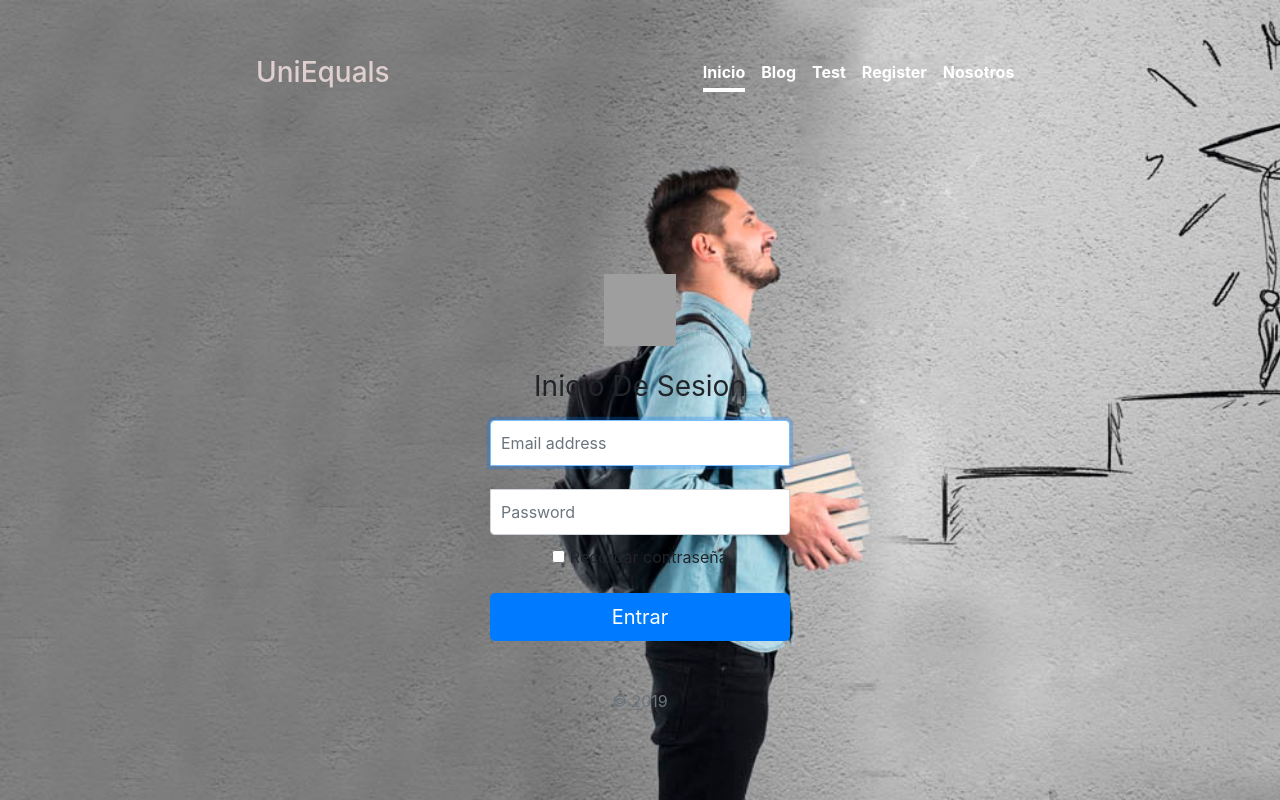
After one commit to Ricardo3007/UniEquals, a CodeIgniter app: page /UniEquals/Login in a window 1280 px wide. The commit adds this page. Run offline with CodeIgniter, Linux system fonts and the light colour scheme; grey boxes are pictures that could not be loaded.

Commit message:
se agrego la vista del login

```diff
--- /dev/null
+++ b/application/controllers/Login.php
@@ -0,0 +1,25 @@
+<?php
+defined('BASEPATH') OR exit('No direct script access allowed');
+
+class Login extends CI_Controller {
+
+	/**
+	 * Index Page for this controller.
+	 *
+	 * Maps to the following URL
+	 * 		http://example.com/index.php/welcome
+	 *	- or -
+	 * 		http://example.com/index.php/welcome/index
+	 *	- or -
+	 * Since this controller is set as the default controller in
+	 * config/routes.php, it's displayed at http://example.com/
+	 *
+	 * So any other public methods not prefixed with an underscore will
+	 * map to /index.php/welcome/<method_name>
+	 * @see https://codeigniter.com/user_guide/general/urls.html
+	 */
+	public function index()
+	{
+		$this->load->view('login/login');
+	}
+}
--- /dev/null
+++ b/application/views/login/login.php
@@ -0,0 +1,57 @@
+<!DOCTYPE html>
+<html lang="en">
+	<head>
+		<meta charset="UTF-8">
+		<meta name="viewport" content="width=device-width, initial-scale=1.0">
+		<meta http-equiv="X-UA-Compatible" content="ie=edge">
+		<!-- Bootstrap Core CSS -->
+		<link rel="stylesheet" href="<?php echo base_url('/assets/css/bootstrap.css');?>">
+		<link rel="stylesheet" href="<?php echo base_url('/assets/css/bootstrap.min.css');?>">
+		<!-- Custom CSS -->
+		<link rel="stylesheet" href="<?php echo base_url('/assets/css/estilos.css');?>">
+		<!-- Cover CSS -->
+    <link rel="stylesheet" href="<?php echo base_url('/assets/css/login.css');?>">
+
+
+    	<title>UniEquals</title>
+        <!-- Custom styles for this template -->
+        <link rel="stylesheet" href="">
+  </head>
+  <body class="text-center">
+  <div class="cover-container d-flex w-100 h-100 p-3 mx-auto flex-column">
+  <header class="masthead mb-auto">
+			<div class="inner">
+				<!-- <h3><a class="masthead-brand" href="#"><img src="" alt="logo "></a></h1> -->
+				<h3 class="masthead-brand">UniEquals</h3>
+
+				<nav class="nav nav-masthead justify-content-center">
+					<a class="nav-link active" href="<?php echo base_url('/Home');?>">Inicio</a>
+					<a class="nav-link" href="#">Blog</a>
+					<a class="nav-link" href="#">Test</a>
+					<a class="nav-link" href="#">Register</a>
+					<a class="nav-link" href="#">Nosotros</a>
+
+				</nav>
+			</div>
+    </header>
+    <main role="main" class="inner cover">
+    <form class="form-signin">
+  <img class="mb-4" src="/docs/4.3/assets/brand/bootstrap-solid.svg" alt="" width="72" height="72">
+  <h1 class="h3 mb-3 font-weight-normal">Inicio De Sesion</h1>
+  <label for="inputEmail" class="sr-only">Email </label>
+  <input type="email" id="inputEmail" class="form-control" placeholder="Email address" required autofocus>
+  <label for="inputPassword" class="sr-only">Contraseña</label>
+  <br>
+  <input type="password" id="inputPassword" class="form-control" placeholder="Password" required>
+  <div class="checkbox mb-3">
+    <label>
+      <input type="checkbox" value="remember-me"> Recordar contraseña
+    </label>
+  </div>
+  <button class="btn btn-lg btn-primary btn-block" type="submit">Entrar</button>
+  <p class="mt-5 mb-3 text-muted">&copy; 2019</p>
+</form>
+</main>
+</div>
+</body>
+</html>
--- a/assets/css/estilos.css
+++ b/assets/css/estilos.css
@@ -25,6 +25,7 @@ main>.container-fluid {
       font-size: 3.5rem;
     }
   }
+
 
 .footer>.container {
     padding-right: 15px;
--- /dev/null
+++ b/assets/css/login.css
@@ -0,0 +1,105 @@
+html,
+body {
+  height: 100%;
+}
+body {
+  height: 100%;
+  background-image: url('../../public/imagenes/login.jpg');
+  background-repeat: no-repeat;
+  background-size:cover;
+  background-attachment: fixed;
+
+
+}
+
+body {
+  display: -ms-flexbox;
+  display: flex;
+  -ms-flex-align: center;
+  align-items: center;
+  padding-top: 40px;
+  padding-bottom: 40px;
+
+}
+
+/*
+ * Header
+ */
+ .masthead {
+  margin-bottom: 2rem;
+
+  width: 80%;
+
+}
+
+.masthead-brand {
+  margin-bottom: 0;
+  color: rgb(223, 207, 207);
+
+
+}
+
+.nav-masthead .nav-link {
+  padding: .25rem 0;
+  font-weight: 700;
+  color: rgb(255, 255, 255);
+  background-color: transparent;
+  border-bottom: .25rem solid transparent;
+
+
+}
+
+.nav-masthead .nav-link:hover,
+.nav-masthead .nav-link:focus {
+  border-bottom-color: rgba(255, 255, 255, .25);
+}
+
+.nav-masthead .nav-link + .nav-link {
+  margin-left: 1rem;
+}
+
+.nav-masthead .active {
+  color: #fff;
+  border-bottom-color: #fff;
+}
+
+@media (min-width: 48em) {
+  .masthead-brand {
+    float: left;
+    margin-left: 15rem;
+  }
+  .nav-masthead {
+    float: right;
+  }
+}
+
+
+.form-signin {
+  width: 100%;
+  max-width: 330px;
+  padding: 15px;
+  margin: auto;
+}
+.form-signin .checkbox {
+  font-weight: 400;
+}
+.form-signin .form-control {
+  position: relative;
+  box-sizing: border-box;
+  height: auto;
+  padding: 10px;
+  font-size: 16px;
+}
+.form-signin .form-control:focus {
+  z-index: 2;
+}
+.form-signin input[type="email"] {
+  margin-bottom: -1px;
+  border-bottom-right-radius: 0;
+  border-bottom-left-radius: 0;
+}
+.form-signin input[type="password"] {
+  margin-bottom: 10px;
+  border-top-left-radius: 0;
+  border-top-right-radius: 0;
+}
```
Also changed, not shown: application/views/index.php (+6 -5 lines), assets/css/cover.css (+8 -1 lines), public/imagenes/login.jpg (added), public/imagenes/login1.jpg (added), public/imagenes/slide2.jpg (added).
